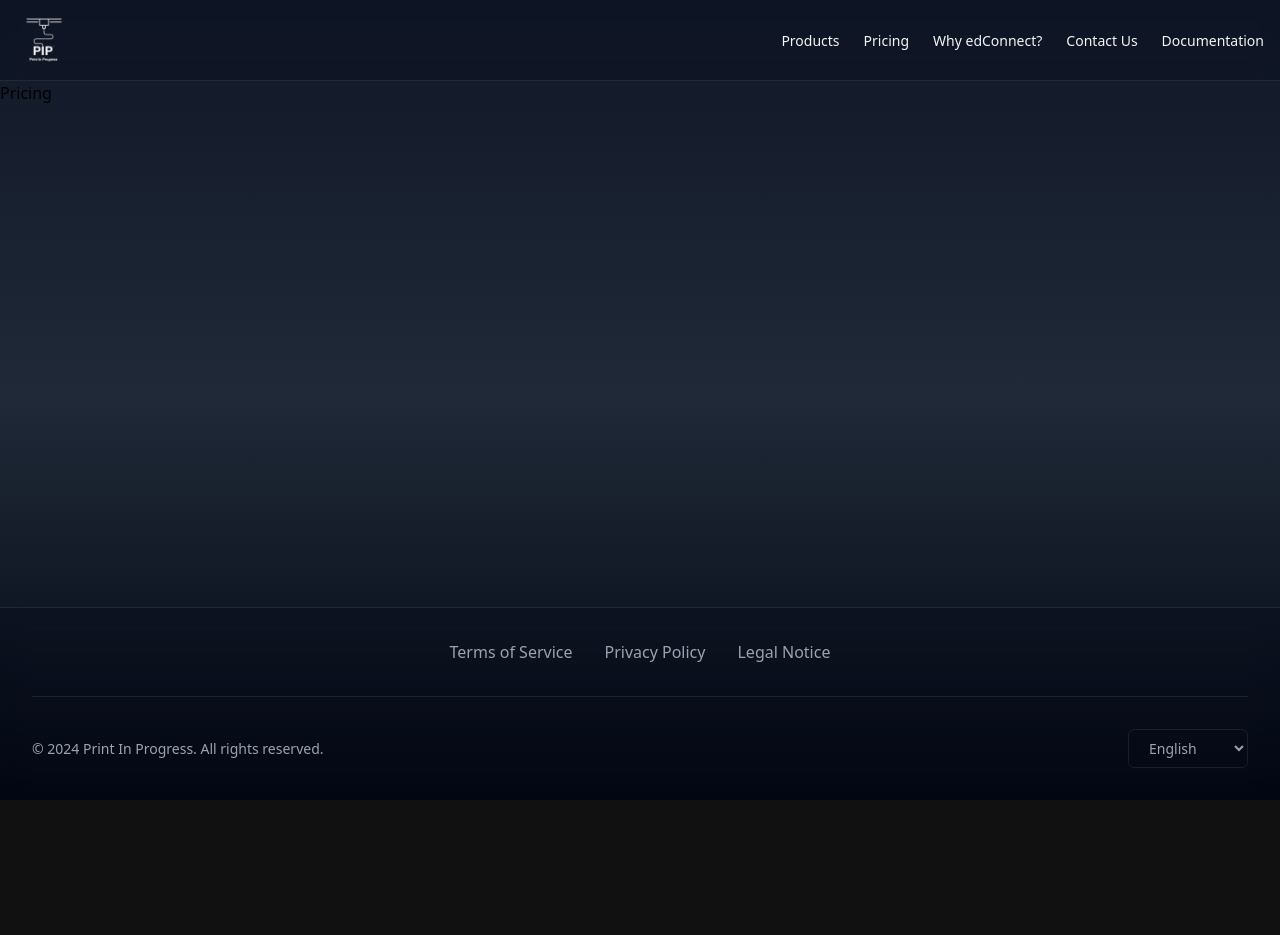
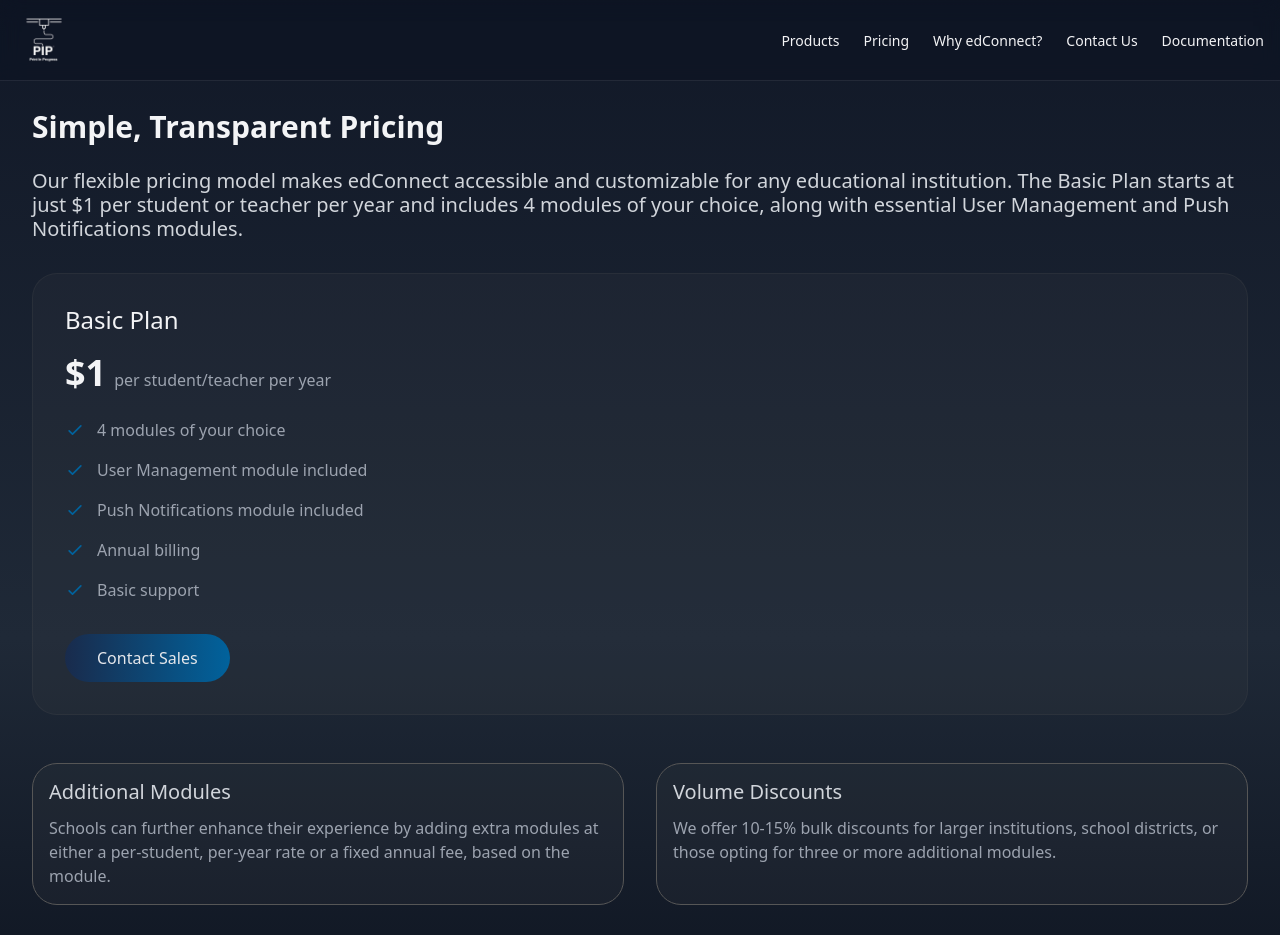
Before and after one commit to Print-In-Progress/PrintInProgress_Homepage, a React (Vite) app: page /pricing in a window 1280 px wide. Shown: the top 935 px of the page. Before the commit the page ends 800 px from the top, so only its background shows below. Built offline with nearby package versions, Linux system fonts and the light colour scheme.

Commit message:
PricingPage, GlassCard Image option with Fallback

```diff
--- /dev/null
+++ b/src/components/GlassCard.jsx
@@ -0,0 +1,25 @@
+import React from "react";
+import PlaceholerImage from "../assets/PlaceholderImage.png";
+import ImageWithFallback from "./ImageWithFallback";
+
+const GlassCard = ({ heading, text, imageUrl }) => {
+  return (
+    <div className="flex h-full w-full flex-col overflow-hidden rounded-[25px] border border-gray-outline bg-gray-outline bg-opacity-10">
+      {imageUrl && (
+        <div className="h-48 w-full overflow-hidden">
+          <ImageWithFallback
+            src={imageUrl}
+            className="h-full w-full object-cover"
+            fallbackSrc={PlaceholerImage}
+          />
+        </div>
+      )}
+      <span className="flex flex-col gap-3 p-4">
+        <h3 className="text-headline text-gray-headline">{heading}</h3>
+        <p className="text-body text-gray-body">{text}</p>
+      </span>
+    </div>
+  );
+};
+
+export default GlassCard;
--- /dev/null
+++ b/src/components/ImageWithFallback.jsx
@@ -0,0 +1,15 @@
+import React, { useState } from "react";
+
+const ImageWithFallback = ({ src, alt, className, fallbackSrc }) => {
+  const [imageSrc, setImageSrc] = useState(src);
+
+  const handleError = () => {
+    setImageSrc(fallbackSrc);
+  };
+
+  return (
+    <img src={imageSrc} alt={alt} className={className} onError={handleError} />
+  );
+};
+
+export default ImageWithFallback;
--- /dev/null
+++ b/src/components/PricingCard.jsx
@@ -0,0 +1,59 @@
+import React from "react";
+
+const PricingCard = ({
+  title,
+  price,
+  priceDescription,
+  features,
+  buttonText = "Contact Sales",
+  onButtonClick,
+}) => {
+  return (
+    <div className="overflow-hidden rounded-[25px] border border-gray-outline border-opacity-20 bg-gray-outline bg-opacity-10 p-8">
+      <div className="mb-6">
+        <h2 className="text-display-sm text-gray-display">{title}</h2>
+        <div className="mt-4 flex items-baseline">
+          <span className="text-display-lg text-gray-display">{price}</span>
+          <span className="ml-2 text-body text-gray-body">
+            {priceDescription}
+          </span>
+        </div>
+      </div>
+
+      <div className="mb-8">
+        <ul className="space-y-4">
+          {features.map((feature, index) => (
+            <li
+              key={index}
+              className="flex items-center text-body text-gray-body"
+            >
+              <svg
+                className="mr-3 h-5 w-5 text-primary"
+                fill="none"
+                stroke="currentColor"
+                viewBox="0 0 24 24"
+              >
+                <path
+                  strokeLinecap="round"
+                  strokeLinejoin="round"
+                  strokeWidth="2"
+                  d="M5 13l4 4L19 7"
+                />
+              </svg>
+              {feature}
+            </li>
+          ))}
+        </ul>
+      </div>
+
+      <button
+        className="primary-button px-8 py-3 text-body text-gray-small"
+        onClick={onButtonClick}
+      >
+        {buttonText}
+      </button>
+    </div>
+  );
+};
+
+export default PricingCard;
--- a/src/components/cards/GlassCard.jsx
+++ /dev/null
@@ -1,12 +0,0 @@
-import React from "react";
-
-const GlassCard = ({ heading, text }) => {
-  return (
-    <div className="flex h-full w-full flex-col gap-3 rounded-[25px] border border-gray-outline bg-gray-outline bg-opacity-10 p-4">
-      <h3 className="text-headline text-gray-headline">{heading}</h3>
-      <p className="text-body text-gray-body">{text}</p>
-    </div>
-  );
-};
-
-export default GlassCard;
--- a/src/pages/Home.jsx
+++ b/src/pages/Home.jsx
@@ -1,7 +1,7 @@
 import React from "react";
 import HeroElement from "../components/HeroElement";
 import { useNavigate } from "react-router-dom";
-import GlassCard from "../components/cards/GlassCard";
+import GlassCard from "../components/GlassCard.jsx";
 
 const Home = () => {
   const navigate = useNavigate();
@@ -40,7 +40,7 @@
           </button>
         </span>
 
-        <p className="relative mx-auto w-full max-w-7xl px-10 text-body text-gray-headline sm:text-headline">
+        <p className="relative mx-auto w-full max-w-7xl px-5 text-body text-gray-headline sm:text-headline">
           The edConnect System gets publication, communication and data sharing
           within your school, school newspaper or university to the next level,
           making it interactive and more efficient than ever before. For
@@ -50,7 +50,7 @@
         </p>
 
         {/* Benefit Cards Grid */}
-        <section className="relative mx-auto w-full max-w-7xl items-center justify-center px-10">
+        <section className="relative mx-auto w-full max-w-7xl items-center justify-center px-5">
           <span className="grid w-fit grid-rows-1 justify-center gap-5 sm:grid-cols-2 md:grid-cols-3">
             {benefits.map((benefit, index) => (
               <GlassCard
--- a/src/pages/Pricing.jsx
+++ b/src/pages/Pricing.jsx
@@ -1,7 +1,68 @@
 import React from "react";
+import GlassCard from "../components/GlassCard";
+import PricingCard from "../components/PricingCard";
 
-const Pricing = () => {
-  return <div>Pricing</div>;
+const PricingPage = () => {
+  const basicPlanFeatures = [
+    "4 modules of your choice",
+    "User Management module included",
+    "Push Notifications module included",
+    "Annual billing",
+    "Basic support",
+  ];
+
+  const handleContactSales = () => {
+    // Handle contact sales action
+    console.log("Contact sales clicked");
+  };
+
+  return (
+    <div className="mb-5 mt-5 flex flex-col gap-10 px-3 py-2">
+      <section className="mx-auto w-full max-w-7xl px-5">
+        {/* Header Section */}
+        <h1 className="mb-6 text-display-md text-gray-display">
+          Simple, Transparent Pricing
+        </h1>
+        <p className="mb-8 text-body text-gray-headline sm:text-headline">
+          Our flexible pricing model makes edConnect accessible and customizable
+          for any educational institution. The Basic Plan starts at just $1 per
+          student or teacher per year and includes 4 modules of your choice,
+          along with essential User Management and Push Notifications modules.
+        </p>
+
+        {/* Main Pricing Card */}
+        <div className="mb-12">
+          <PricingCard
+            title="Basic Plan"
+            price="$1"
+            priceDescription="per student/teacher per year"
+            features={basicPlanFeatures}
+            onButtonClick={handleContactSales}
+          />
+        </div>
+
+        {/* Additional Information */}
+        <div className="grid gap-8 md:grid-cols-2">
+          <GlassCard
+            heading="Additional Modules"
+            text="Schools can further enhance their experience by adding extra modules at either a per-student, per-year rate or a fixed annual fee, based on the module."
+          />
+          <GlassCard
+            heading="Volume Discounts"
+            text="We offer 10-15% bulk discounts for larger institutions, school districts, or those opting for three or more additional modules."
+          />
+          <GlassCard
+            heading="Long-term Commitment"
+            text="Schools committing to a 3-year plan enjoy an additional 10% discount on all services."
+          />
+          <GlassCard
+            heading="Custom Solutions"
+            text="As each institution's needs are unique, we're happy to negotiate pricing to find the best fit for your requirements."
+          />
+        </div>
+      </section>
+    </div>
+  );
 };
 
-export default Pricing;
+export default PricingPage;
--- a/src/pages/Products.jsx
+++ b/src/pages/Products.jsx
@@ -1,25 +1,29 @@
 import React from "react";
-import GlassCard from "../components/cards/GlassCard";
 import { useNavigate } from "react-router-dom";
+import GlassCard from "../components/GlassCard";
 
 const Products = () => {
   const navigate = useNavigate();
 
+  // PlaceholderImages
   const components = [
     {
       title: "edConnect Admin Panel",
       description:
         "The Admin Panel is your intuitive management and administration panel. You can administer all your modules from here. You will be able to send push notifications directly to your users' phones, edit and publish articles, events, and much more. The Admin Panel will be accessible online either from your own domain or with a custom subdomain assigned by us, such as admin-yourname.printinprogress.net. Experience the power of efficient management with the edConnect Admin Panel.",
+      imageUrl: "placegolderImage",
     },
     {
       title: "edConnect Mobile",
       description:
         "edConnect Mobile allows your students, employees or teachers to access all the content you publish and utilize all other modules on the go. The app is available for download on the App and Play Store for all your users.",
+      imageUrl: "placegolderImage",
     },
     {
       title: "edConnect Web",
       description:
         "The web version of edConnect Mobile. Your users will be able to access the same information as on edConnect Mobile from any device using your custom domain or a custom subdomain assigned by us, such as yourname.printinprogress.net.",
+      imageUrl: "placegolderImage",
     },
   ];
 
@@ -29,18 +33,20 @@
       title: "User Management",
       description:
         "Core module for managing user accounts, roles, and permissions across the platform.",
+      imageUrl: "placegolderImage",
     },
     {
       title: "Push Notifications",
       description:
         "Send instant updates and notifications to all users through mobile and web platforms",
+      imageUrl: "placegolderImage",
     },
   ];
 
   return (
     <div className="mb-5 mt-5 flex flex-col gap-10 px-3 py-2">
       {/* Components Overview Section */}
-      <section className="mx-auto w-full max-w-7xl px-10">
+      <section className="mx-auto w-full max-w-7xl px-5">
         <h1 className="mb-6 text-display-md text-gray-display">
           Components Overview
         </h1>
@@ -59,13 +65,14 @@
               key={index}
               heading={component.title}
               text={component.description}
+              imageUrl={component.imageUrl}
             />
           ))}
         </div>
       </section>
 
       {/* Modules Section */}
-      <section className="mx-auto w-full max-w-7xl px-10">
+      <section className="mx-auto w-full max-w-7xl px-5">
         <h2 className="mb-6 text-display-md text-gray-display">
           Modules Overview
         </h2>
@@ -77,6 +84,7 @@
               key={index}
               heading={module.title}
               text={module.description}
+              imageUrl={module.imageUrl}
             />
           ))}
         </div>
```
Also changed, not shown: src/assets/PlaceholderImage.png (added).
